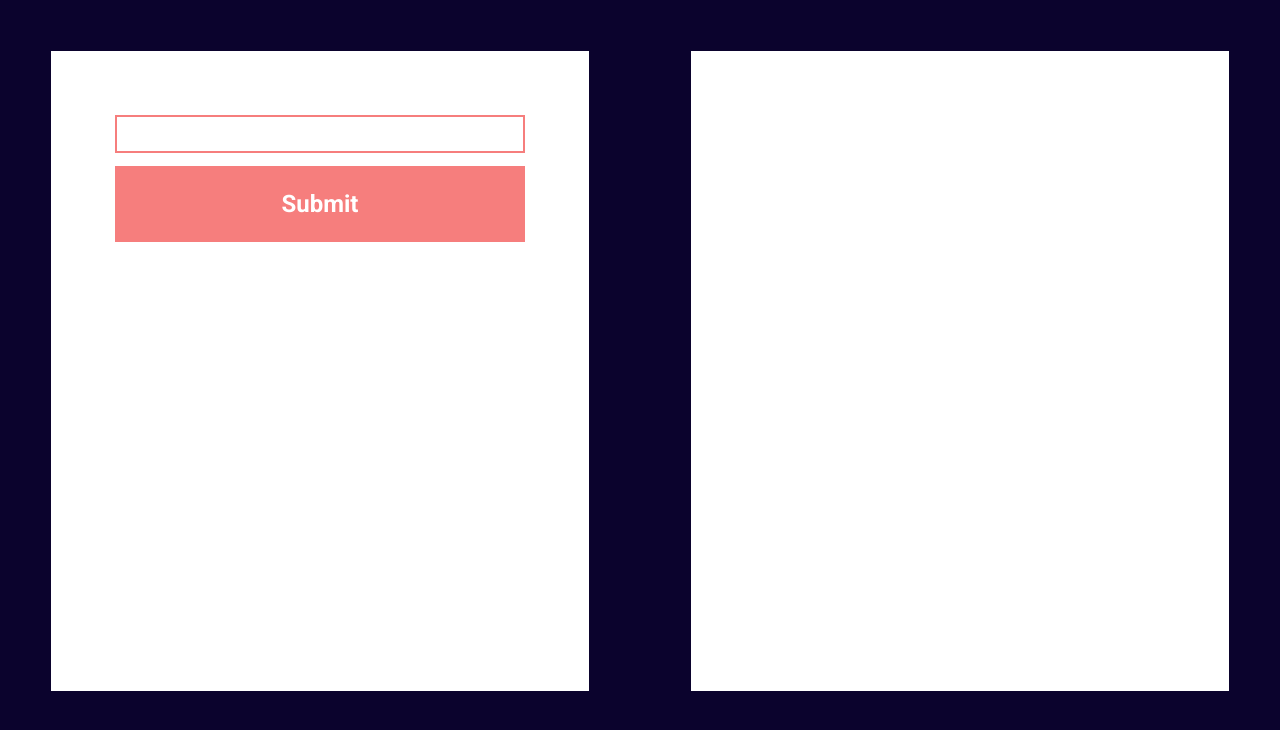
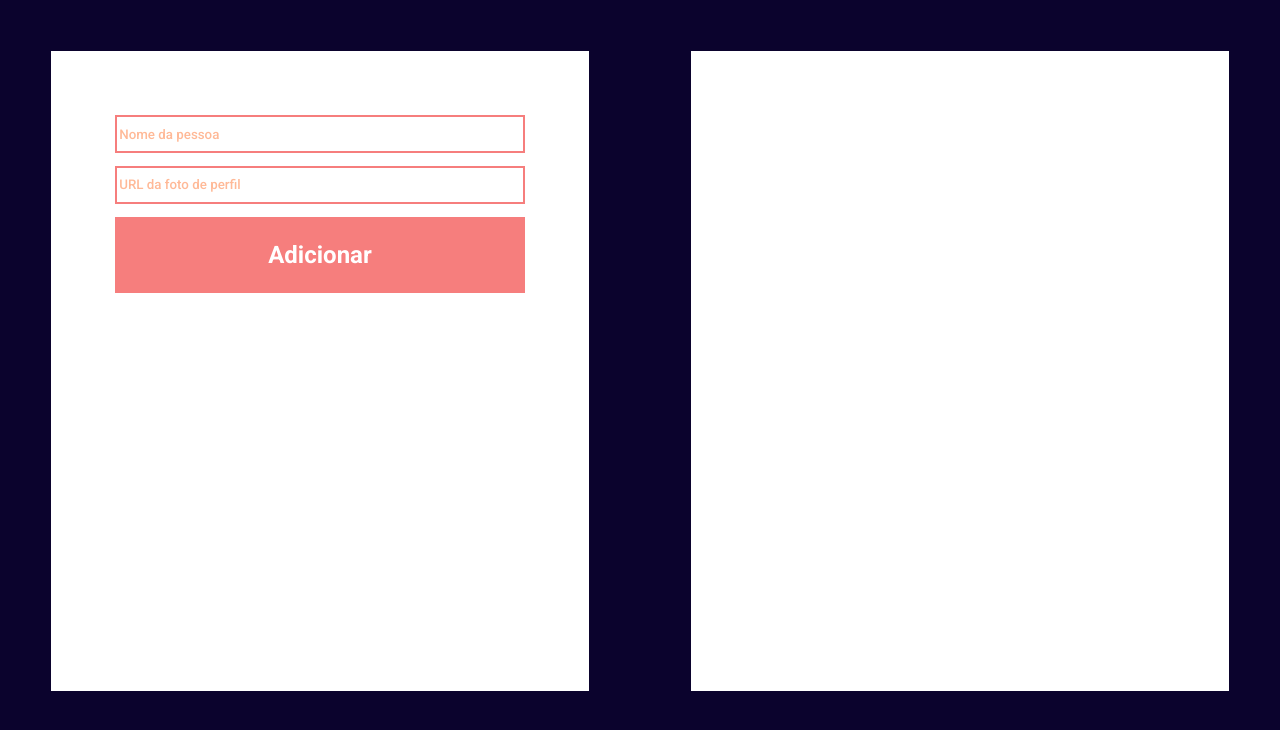
Before and after one commit to Rafaellarsa/wda-execicio, a Vue app: page / in a window 1280 px wide. Shown: the top 730 px of the page. Built offline with nearby package versions, Linux system fonts and the light colour scheme.

Commit message:
Added images

```diff
--- a/src/App.vue
+++ b/src/App.vue
@@ -1,7 +1,7 @@
 <template>
   <div id="app">
     <div class="column">
-      <LeftScreen @item-submitted="addItem" />
+      <LeftScreen @person-submitted="addPerson" />
     </div>
     <div class="column">
       <RightScreen :objectList="list" />
@@ -25,7 +25,7 @@ export default {
     }
   },
   methods: {
-    addItem(listItem) {
+    addPerson(listItem) {
       this.list.push(listItem);
     }
   }
--- a/src/components/Button.vue
+++ b/src/components/Button.vue
@@ -1,5 +1,5 @@
 <template>
-    <button @click="$emit('click')">Submit</button>
+    <button @click="$emit('click')">Adicionar</button>
 </template>
 
 <script>
--- a/src/components/LeftScreen.vue
+++ b/src/components/LeftScreen.vue
@@ -1,6 +1,7 @@
 <template>
     <div class="form">
-            <input type="text" v-model="text">
+            <input type="text" placeholder="Nome da pessoa" v-model="name">
+            <input type="url" placeholder="URL da foto de perfil" v-model="profilePicture">
             <Button list="form" @click="onClick" />
     </div>
 </template>
@@ -15,13 +16,19 @@ export default {
     },
     data() {
         return {
-            text: ""
+            name: "",
+            profilePicture: ""
         }
     },
     methods: {
         onClick() {
-            this.$emit('item-submitted', this.text)
-            this.text = ""
+            let person = {
+                name: this.name,
+                profilePicture: this.profilePicture
+            }
+            this.$emit('person-submitted', person)
+            this.name = ""
+            this.profilePicture = ""
         }
     }
 }
@@ -32,14 +39,25 @@ export default {
 input {
     width: 100%;
     height: 2rem;
+    margin-bottom: 1vw;
+
     border-color: #f67e7d;
     border-style: solid;
     font-family: 'Roboto';
+    color: #0b032d;
+}
+
+input::placeholder {
+    color: #ffb997;
+}
+
+input:focus {
+    outline: none;
+    border-color: #621940;
 }
 
 Button {
     width: 100%;
-    margin-top: 1vw;
 }
 
 .form {
--- a/src/components/List.vue
+++ b/src/components/List.vue
@@ -1,8 +1,9 @@
 <template>
     <div class="list">
         <ul>
-            <li v-for="(item, index) in objectList" :key="index">
-                <p>{{ item }}</p>
+            <li v-for="(person, index) in objectList" :key="index">
+                <img :src="person.profilePicture">
+                <p>{{ person.name }}</p>
             </li>
         </ul>
     </div>
@@ -26,11 +27,26 @@ export default {
 }
 
 ul {
-    list-style-type: square;
-    color: #f67e7d;
+    list-style-type: none;
+    padding: 0;
+}
+
+li {
+    display: flex;
+    margin-bottom: 1vw;
+    border: 0.15rem solid #f67e7d;
+    padding: 0.5vw;
+    align-items: center;
 }
 
 p {
     color: #0b032d;
+    margin: 0 1.5vw;
+    font-size: 2rem;
+}
+
+img {
+    width: 5vw;
+    height: 5vw;
 }
 </style>
```
